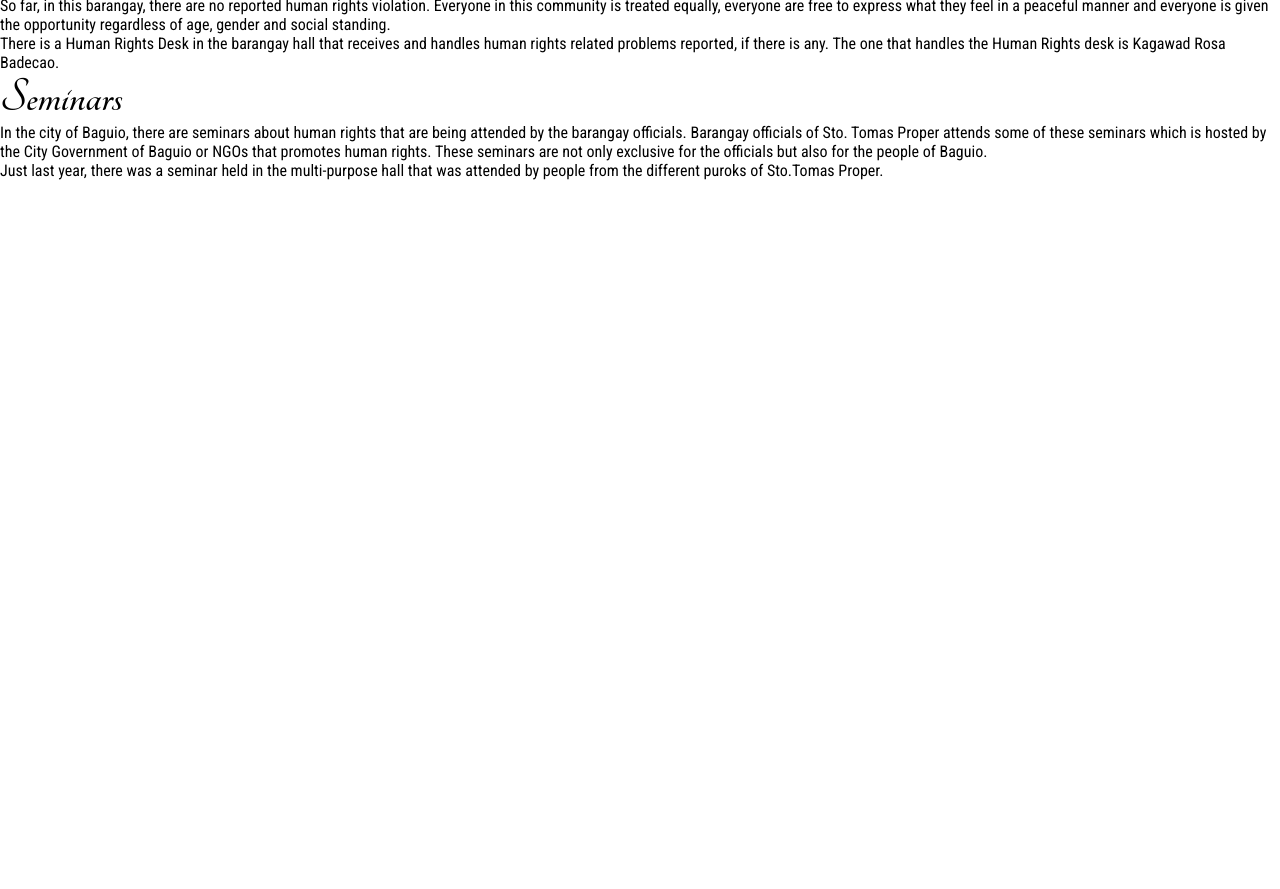
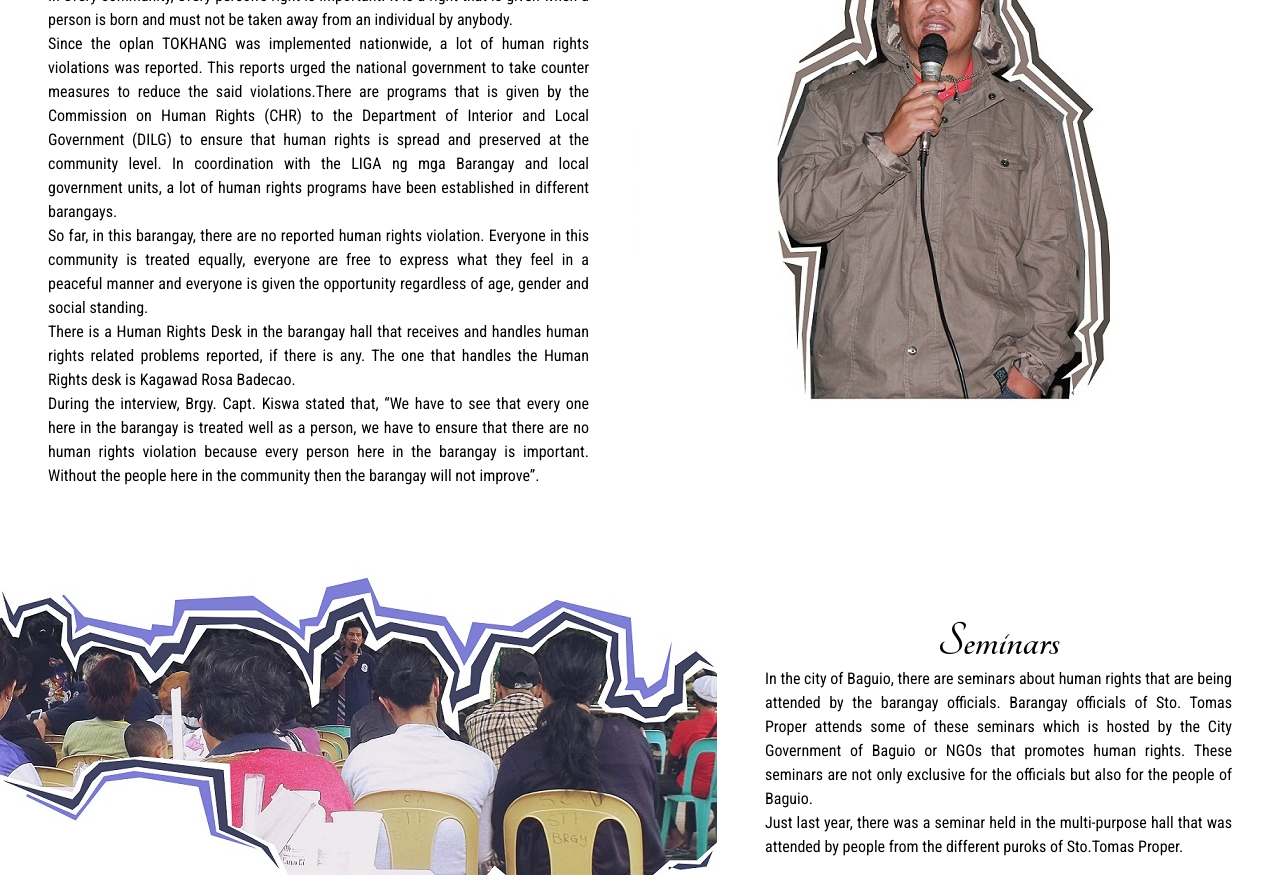
Before and after one commit to genesissoriano/webtech, a plain HTML site: page HumanRights/pages/community.html in a window 1280 px wide. Shown: the part 677-1566 px from the top of the page. Before the commit the page ends 857 px from the top, so only its background shows below. Drawn offline with Linux system fonts and the light colour scheme.

Commit message:
updated files

```diff
--- a/HumanRights/css/style.css
+++ b/HumanRights/css/style.css
@@ -91,20 +91,21 @@ body {
 
 .content2 {
 	flex:1;
-	margin-top: 6em;
+	margin-top: 2em;
 	margin-left: 4em;
 	margin-right: 8em;
 	text-align: center;
 	}
 
 .content2 p{
+	line-height: 1.5em;
 	text-align: justify;
 	}
 
 .photo{
 	flex:1;
 	width:100%;
-	margin: 50px 0px 10px 0px;
+	margin: 30px 0px 10px 0px;
 	padding: 0;
 	}
 
@@ -124,6 +125,40 @@ body {
 .brgy-intro p{
 	line-height: 1.5em;
 	text-align: justify;
+	}
+
+.hr-report {
+	flex:1em;
+	margin-top: 4em;
+	margin-left: 3em;
+	margin-right: 3em;
+	text-align: center;
+	}
+
+.hr-report p{
+	line-height: 1.5em;
+	text-align: justify;
+	}
+
+.seminar {
+	flex:1em;
+	margin-top: 8em;
+	margin-left: 3em;
+	margin-right: 3em;
+	text-align: center;
+	}
+
+.seminar p{
+	line-height: 1.5em;
+	text-align: justify;
+	}
+
+.structure li, h2{
+	text-align: center;
+	}
+
+.contact li, h2{
+	text-align: center;
 	}
 
 h3{
@@ -147,6 +182,7 @@ li{
     display: block;
     margin: 20px auto;
     position: relative;
+	image-radius: 20px;
 }
 
 .slides input { display: none; }
--- a/HumanRights/pages/community.html
+++ b/HumanRights/pages/community.html
@@ -33,6 +33,7 @@
 					<img src="../image/photo3.jpg" alt="Sto. Tomas Proper Barangay Hall">
 				</div>
 
+
 				<div class="brgy-intro">
 					<h3><b>Sto. Tomas Proper Barangay</b></h3>
 					<p>Sto. Tomas Proper Barangay is more commonly known as Balacbac. The people who first lived in
@@ -50,7 +51,7 @@
 			</div>
 
 			<div class="container">
-				<div id="hr_report">
+				<div class="hr-report">
 					<h3><b>Human Rights in the Barangay</b></h3>
 					<p>In every community, every person's right is important. It is a right that is given when a person is born and must not
 					be taken away from an individual by anybody.
@@ -64,7 +65,22 @@
 					and social standing.
 					<p>There is a Human Rights Desk in the barangay hall that receives and handles human rights related problems reported, if there is any.
 					The one that handles the Human Rights desk is Kagawad Rosa Badecao.
+					<p>During the interview, Brgy. Capt. Kiswa stated that, “We have to see that every one here in the barangay is treated well as a person,
+					we have to ensure that there are no human rights violation because every person here in the barangay is important. Without the people
+					here in the community then the barangay will not improve”.
+				</div>
 
+				<div class="photo">
+					<img src="../image/photo4.jpg" alt="Sto. Tomas Proper Barangay Hall">
+				</div>
+			</div>
+
+			<div class="container">
+				<div class="photo">
+					<img src="../image/photo5.jpg" alt="Seminar">
+				</div>
+
+				<div class="seminar">
 					<h3><b>Seminars</b></h3>
 					<p>In the city of Baguio, there are seminars about human rights that are being attended by the barangay officials. Barangay officials of
 					Sto. Tomas Proper attends some of these seminars which is hosted by the City Government of Baguio or NGOs that promotes human rights. These
```
Also changed, not shown: HumanRights/index.html (+1 -1 lines), HumanRights/pages/about.html (+5 -5 lines), HumanRights/pages/gallery.html (+15 -2 lines), HumanRights/image/image6.jpg (added), HumanRights/image/photo1.jpg, HumanRights/image/photo3.JPG, HumanRights/image/photo4.JPG (added), HumanRights/image/photo5.JPG (added), 4 other files.
